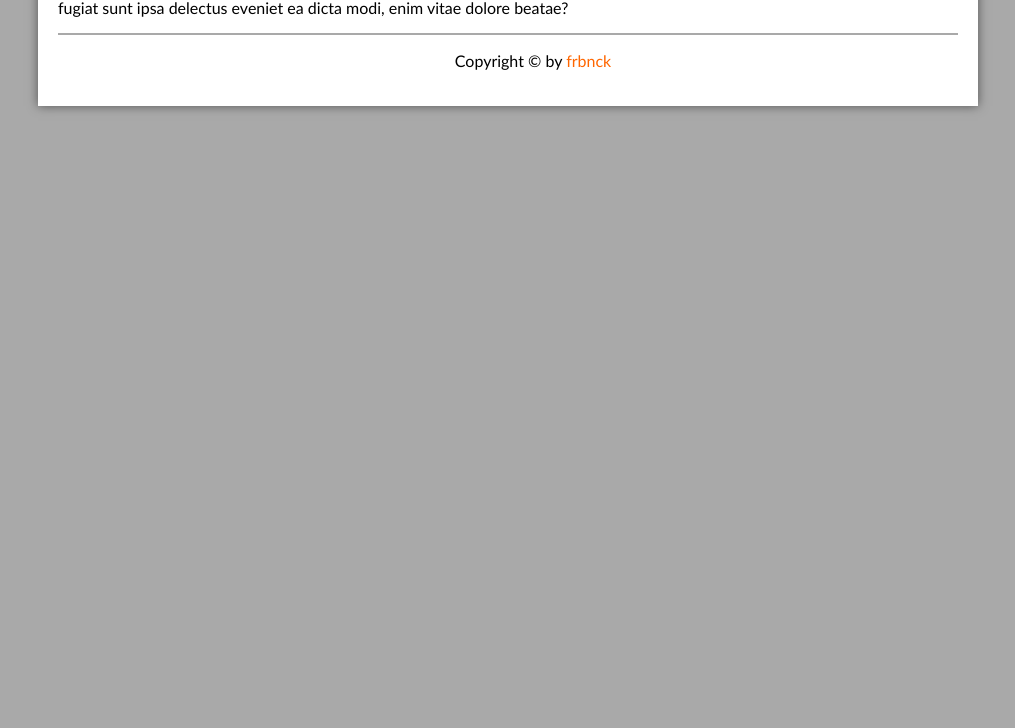
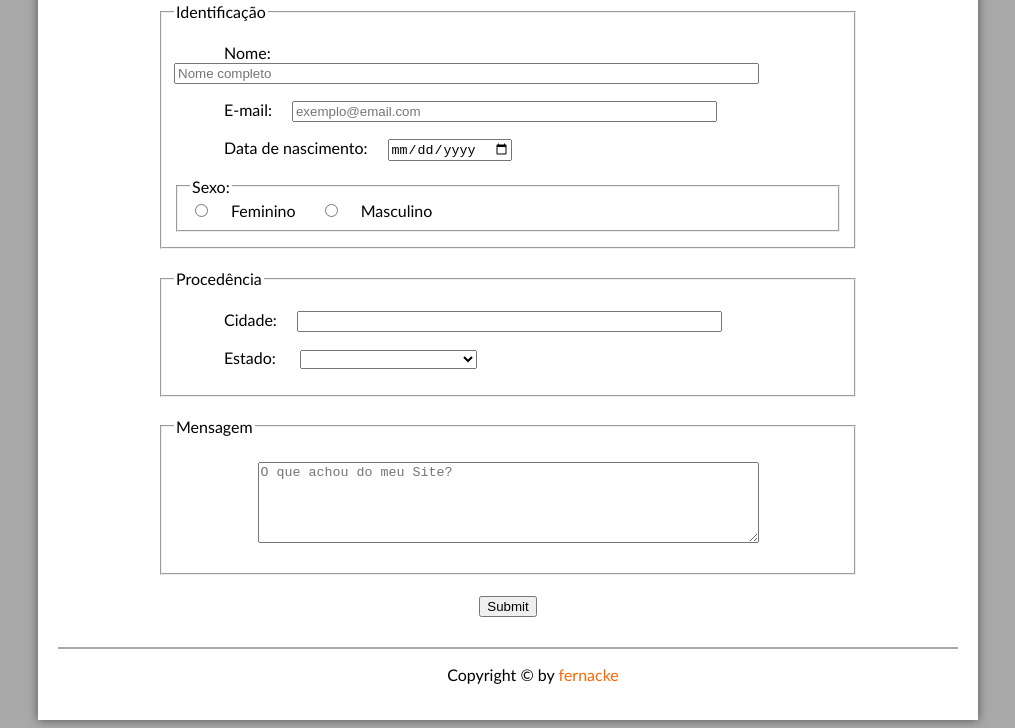
Before and after one commit to fernacke/DefaultSite, a plain HTML site: page fale-comigo.html in a window 1280 px wide. Shown: the part 333-1061 px from the top of the page, without its empty margins (132-1147 px from the left). Before the commit the page ends 800 px from the top, so only its background shows below. Drawn offline with Linux system fonts and the light colour scheme; a web font is replaced by a local one.

Commit message:
Dia 12
Versão final.

```diff
--- a/_css/estilo.css
+++ b/_css/estilo.css
@@ -284,6 +284,15 @@ footer a:hover {
     text-decoration: underline;
 }
 
+#boas-vindas {
+    text-align: center;
+}
+
+.info {
+    margin-top: 20px;
+    margin-bottom: 20px;
+}
+
 /* PÁGINA CSS3 */
 
 p#pagina-css3 {
--- /dev/null
+++ b/_css/form.css
@@ -0,0 +1,49 @@
+@charset "UTF-8";
+
+#faleCmg {
+    text-align: center;
+}
+
+form {
+    padding-left: 100px;
+    padding-right: 100px;
+}
+
+fieldset {
+    margin-top: 20px;
+    margin-bottom: 20px;
+}
+
+label {
+    margin-right: 20px;
+}
+
+input [type="radio"] {
+    margin-top: 20px;
+    margin-bottom: 20px;
+}
+
+#fSexo {
+    margin-top: 5px;
+    margin-bottom: 5px;
+}
+
+#radLabel {
+    margin-left: 20px;
+}
+
+#coment {
+    display: flex;
+    justify-content: center;
+}
+
+#iMsg {
+    margin-top: 20px;
+    margin-bottom: 20px;
+}
+
+#enviar {
+    text-indent: 0px;
+    text-align: center;
+    margin-bottom: 30px;
+}
--- a/_css/media.css
+++ b/_css/media.css
@@ -9,4 +9,5 @@ div#multimidia {
 video#mulher {
     max-width: 100%;
     height: auto;
+
 }
--- a/fale-comigo.html
+++ b/fale-comigo.html
@@ -8,6 +8,7 @@
         <meta charset="utf-8"/>
         <meta name="descricao" content="Site demonstrativo construído para praticar HTML5, CSS3 e JavaScript."/>
         <link rel="stylesheet" href="_css/estilo.css"/>
+        <link rel="stylesheet" href="_css/form.css"/>
     </head>
 
     <!--Conteúdo-->
@@ -27,7 +28,7 @@
                     <h1>Menu Principal</h1>
                     <ul>
                         <li><a href="index.html">Home</a></li>
-                        <li><a href="html5.html">HTML5</a></li>
+                        <li><a href="artigo.html">Artigo</a></li>
                         <li><a href="anatomia.html">Anatomia</a></li>
                         <li><a href="galeria.html">Galeria</a></li>
                         <li><a href="interaja.html">Interaja</a></li>
@@ -36,11 +37,67 @@
                 </nav>
             </header>
 
-            <h1>Fale Comigo</h1>
-            <p>Lorem ipsum dolor sit amet consectetur adipisicing elit. Quasi atque iusto culpa tempore velit aspernatur eius alias in fugiat sunt ipsa delectus eveniet ea dicta modi, enim vitae dolore beatae?</p>
+            <hgroup id="cabecalho-artigo">
+                <h3>Home &nbsp;>&nbsp; Fale Comigo</h3>
+                <h1 id="faleCmg">Fale Comigo</h1>
+            </hgroup>
+
+            <form method="post" id="fContato">
+                <fieldset>
+                    <legend>Identificação</legend>
+                    <p><label for="iNome">Nome:</label><input type="text" name="nNome" id="iNome" size="70" maxlength="100" placeholder="Nome completo"></p>
+                    <p><label for="iEmail">E-mail:</label><input type="email" name="nEmail" id="iEmail" size="50" maxlength="50" placeholder="exemplo@email.com"></p>
+                    <p id="pNasc"><label for="iNasc">Data de nascimento:</label><input type="date" name="nNasc" id="iNasc"></p>
+                    <fieldset id="fSexo">
+                        <legend>Sexo:</legend>
+                            <input type="radio" name="nSexo" id="iFem"><label id="radLabel" for="iFem">Feminino</label>
+                            <input type="radio" name="nSexo" id="iMasc"><label id="radLabel" for="iMasc">Masculino</label>
+                    </fieldset>
+                </fieldset>
+                <fieldset>
+                    <legend>Procedência</legend>
+                    <p><label for="iCidade">Cidade:</label><input type="text" name="nCidade" id="iCidade" size="50" maxlength="50"></p>
+                    <p><label for="iEstado">Estado:</label>
+                        <select name="nEst" id="iEst">
+                            <option selected></option>
+                            <option>Acre (AC)</option>
+                            <option>Alagoas (AL)</option>
+                            <option>Amapá (AP)</option>
+                            <option>Amazonas (AM)</option>
+                            <option>Bahia (BA)</option>
+                            <option>Ceará (CE)</option>
+                            <option>Distrito Federal (DF)</option>
+                            <option>Espírito Santo (ES)</option>
+                            <option>Goiás (GO)</option>
+                            <option>Maranhão (MA)</option>
+                            <option>Mato Grosso (MT)</option>
+                            <option>Mato Grosso do Sul (MS)</option>
+                            <option>Minas Gerais (MG)</option>
+                            <option>Pará (PA)</option>
+                            <option>Paraíba (PB)</option>
+                            <option>Paraná (PR)</option>
+                            <option>Pernambuco (PE)</option>
+                            <option>Piauí (PI)</option>
+                            <option>Rio de Janeiro (RJ)</option>
+                            <option>Rio Grande do Norte (RN)</option>
+                            <option>Rio Grande do Sul (RS)</option>
+                            <option>Rondônia (RO)</option>
+                            <option>Roraima (RR)</option>
+                            <option>Santa Catarina (SC)</option>
+                            <option>São Paulo (SP)</option>
+                            <option>Sergipe (SE)</option>
+                            <option>Tocantins (TO)</option>
+                        </select></p>
+                </fieldset>
+                <fieldset id="coment">
+                    <legend>Mensagem</legend>
+                    <textarea type="text" name="nMsg" id="iMsg" cols="60" rows="5" placeholder="O que achou do meu Site?"></textarea>
+                </fieldset>
+                <p id="enviar"><input type="submit"></p>
+            </form>
 
             <footer>
-                <p>Copyright &copy; by <a href="https://github.com/frbnck" target="_blank">frbnck</a></p>
+                <p>Copyright &copy; by <a href="https://github.com/fernacke" target="_blank">fernacke</a></p>
             </footer>
         </div>
     </body>
```
Also changed, not shown: artigo.html (+1 -8 lines), index.html (+4 -11 lines), interaja.html (+1 -8 lines).
